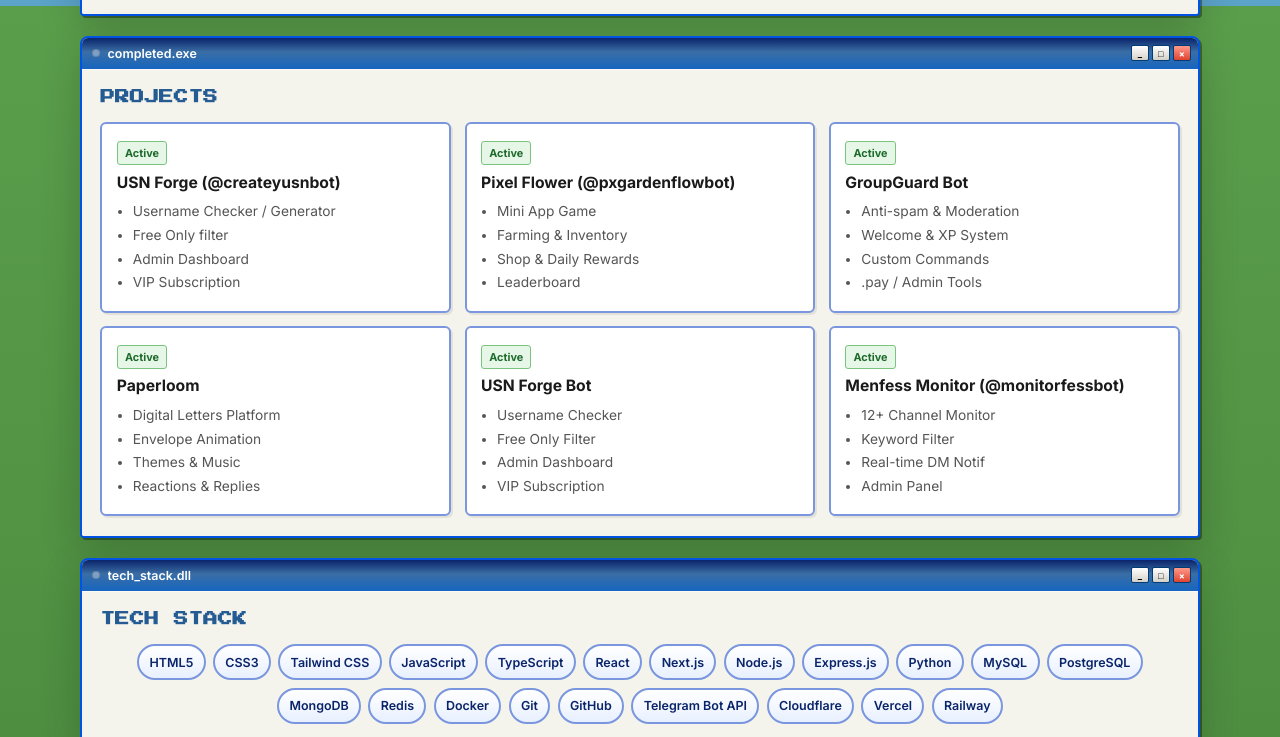
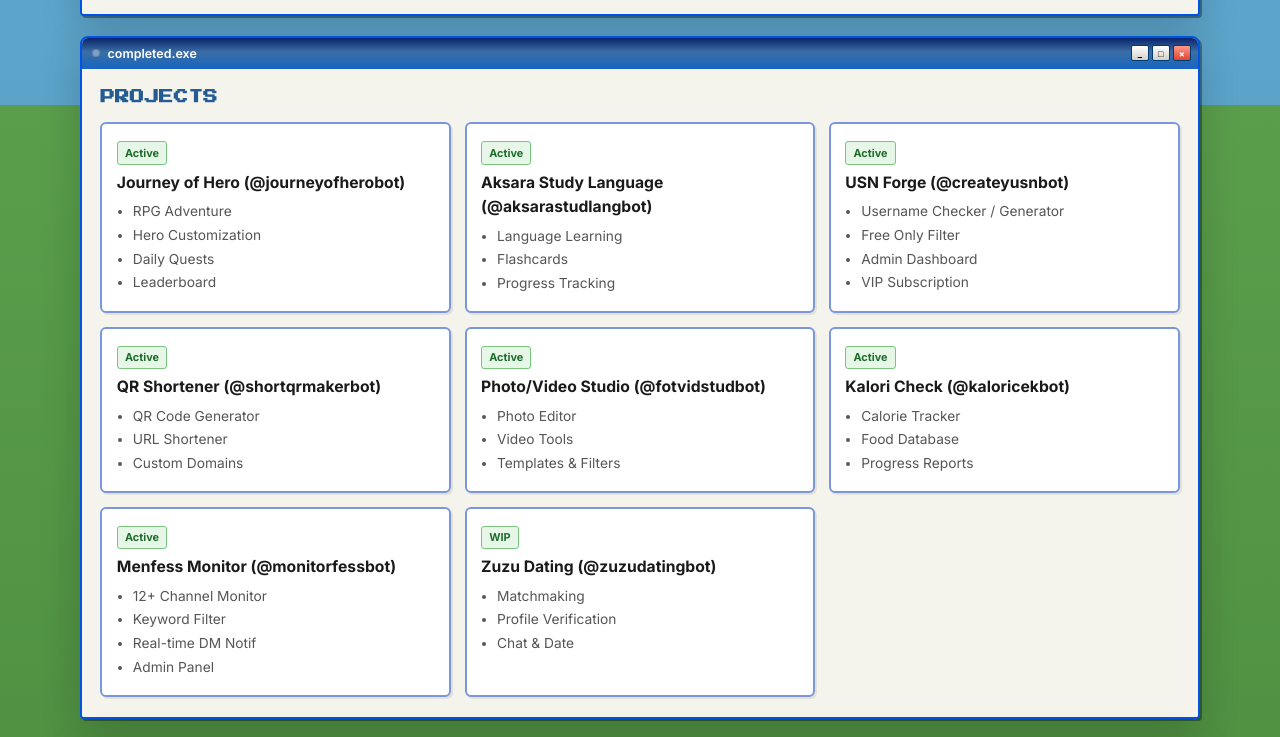
Before and after one commit to Aonigicowork/aonagi-works, a plain HTML site: page index.html in a window 1280 px wide. Shown: the part 2014-2751 px from the top of the page. Drawn offline with Linux system fonts and the light colour scheme.

Commit message:
fix: update active bot portfolio (8 bots)

```diff
--- a/index.html
+++ b/index.html
@@ -614,52 +614,58 @@
         <div class="grid-3">
           <article class="card">
             <span class="badge ok">Active</span>
+            <h3>Journey of Hero (@journeyofherobot)</h3>
+            <ul>
+              <li>RPG Adventure</li>
+              <li>Hero Customization</li>
+              <li>Daily Quests</li>
+              <li>Leaderboard</li>
+            </ul>
+          </article>
+          <article class="card">
+            <span class="badge ok">Active</span>
+            <h3>Aksara Study Language (@aksarastudlangbot)</h3>
+            <ul>
+              <li>Language Learning</li>
+              <li>Flashcards</li>
+              <li>Progress Tracking</li>
+            </ul>
+          </article>
+          <article class="card">
+            <span class="badge ok">Active</span>
             <h3>USN Forge (@createyusnbot)</h3>
             <ul>
               <li>Username Checker / Generator</li>
-              <li>Free Only filter</li>
+              <li>Free Only Filter</li>
               <li>Admin Dashboard</li>
               <li>VIP Subscription</li>
             </ul>
           </article>
           <article class="card">
             <span class="badge ok">Active</span>
-            <h3>Pixel Flower (@pxgardenflowbot)</h3>
+            <h3>QR Shortener (@shortqrmakerbot)</h3>
             <ul>
-              <li>Mini App Game</li>
-              <li>Farming & Inventory</li>
-              <li>Shop & Daily Rewards</li>
-              <li>Leaderboard</li>
+              <li>QR Code Generator</li>
+              <li>URL Shortener</li>
+              <li>Custom Domains</li>
             </ul>
           </article>
           <article class="card">
             <span class="badge ok">Active</span>
-            <h3>GroupGuard Bot</h3>
+            <h3>Photo/Video Studio (@fotvidstudbot)</h3>
             <ul>
-              <li>Anti-spam & Moderation</li>
-              <li>Welcome & XP System</li>
-              <li>Custom Commands</li>
-              <li>.pay / Admin Tools</li>
+              <li>Photo Editor</li>
+              <li>Video Tools</li>
+              <li>Templates & Filters</li>
             </ul>
           </article>
           <article class="card">
             <span class="badge ok">Active</span>
-            <h3>Paperloom</h3>
+            <h3>Kalori Check (@kaloricekbot)</h3>
             <ul>
-              <li>Digital Letters Platform</li>
-              <li>Envelope Animation</li>
-              <li>Themes & Music</li>
-              <li>Reactions & Replies</li>
-            </ul>
-          </article>
-          <article class="card">
-            <span class="badge ok">Active</span>
-            <h3>USN Forge Bot</h3>
-            <ul>
-              <li>Username Checker</li>
-              <li>Free Only Filter</li>
-              <li>Admin Dashboard</li>
-              <li>VIP Subscription</li>
+              <li>Calorie Tracker</li>
+              <li>Food Database</li>
+              <li>Progress Reports</li>
             </ul>
           </article>
           <article class="card">
@@ -670,6 +676,15 @@
               <li>Keyword Filter</li>
               <li>Real-time DM Notif</li>
               <li>Admin Panel</li>
+            </ul>
+          </article>
+          <article class="card">
+            <span class="badge ok">WIP</span>
+            <h3>Zuzu Dating (@zuzudatingbot)</h3>
+            <ul>
+              <li>Matchmaking</li>
+              <li>Profile Verification</li>
+              <li>Chat & Date</li>
             </ul>
           </article>
         </div>
```
